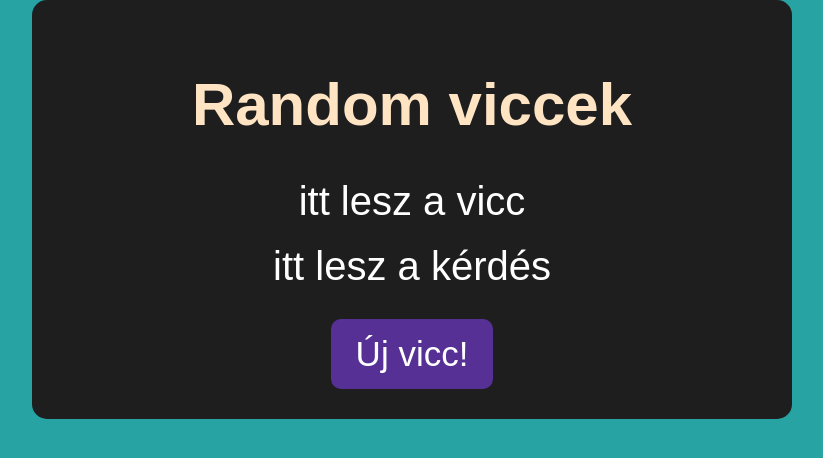
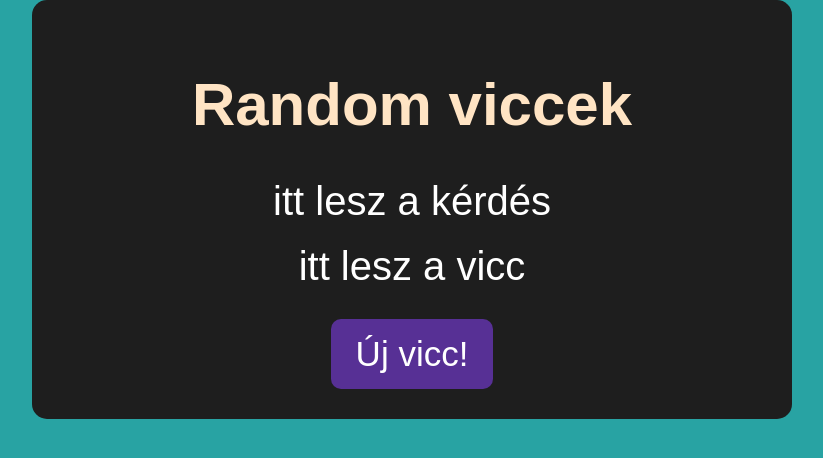
Before and after one commit to mchdenes/mchdenes.github.io, a plain HTML site: page index.html in a window 1280 px wide. Shown: the whole page, without its empty margins (228-1051 px from the left). Drawn offline with Linux system fonts and the light colour scheme.

Commit message:
Add files via upload

```diff
--- a/index.html
+++ b/index.html
@@ -13,8 +13,8 @@
         <header>
             <h1>Random viccek</h1>
         </header>
-        <div id="setup">itt lesz a vicc</div>
-        <div id="delivery">itt lesz a kérdés</div>
+        <div id="setup">itt lesz a kérdés</div>
+        <div id="delivery">itt lesz a vicc</div>
         <button id="gomb" type="button">Új vicc!</button>
     </div>
 </body>
```
